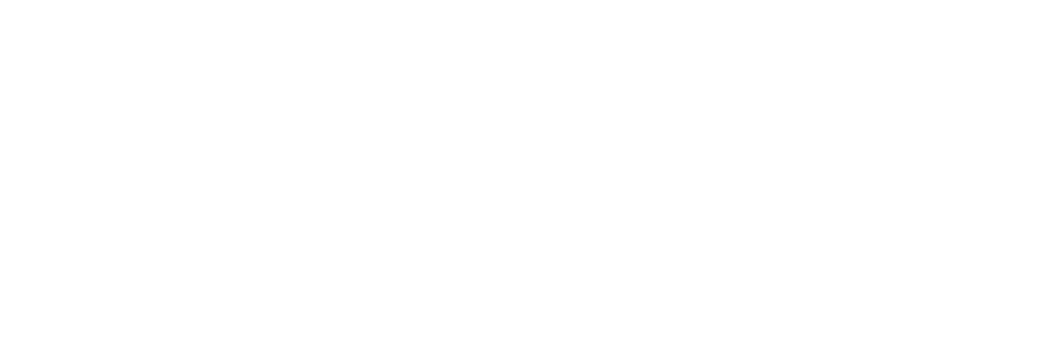
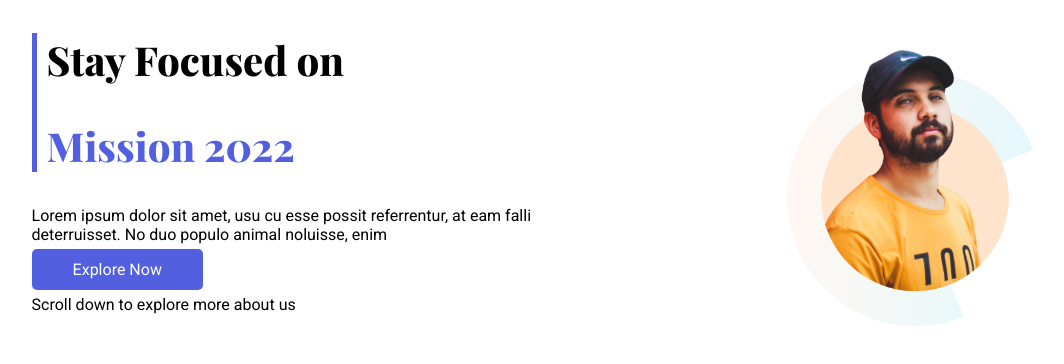
Before and after one commit to Samiur2022/First-Assignment, a plain HTML site: page index.html in a window 1280 px wide. Shown: the whole page, without its empty margins (58-1122 px from the left). Drawn offline with nearby package versions, Linux system fonts and the light colour scheme; a web font is replaced by a local one.

Commit message:
1st section

```diff
--- a/index.html
+++ b/index.html
@@ -5,8 +5,33 @@
     <meta http-equiv="X-UA-Compatible" content="IE=edge">
     <meta name="viewport" content="width=device-width, initial-scale=1.0">
     <title>My first Assignment</title>
+    <link rel="shortcut icon" href="image/my-bg.png" type="image/x-icon">
+    <link rel="preconnect" href="https://fonts.googleapis.com">
+    <link rel="preconnect" href="https://fonts.gstatic.com" crossorigin>
+    <link href="https://fonts.googleapis.com/css2?family=Playfair+Display:ital,wght@0,400;0,800;1,400&family=Roboto:wght@400;500;700;900&display=swap" rel="stylesheet">
+    <link rel="stylesheet" href="style.css">
 </head>
 <body>
-
+    <section class="mission">
+        <div class="half_width">
+            <div class="left_head">
+                <h1>Stay Focused on</h1>
+                <h1><span class="color_heading">Mission 2022</span></h1>
+            </div>
+            <p>Lorem ipsum dolor sit amet, usu cu esse possit
+                referrentur, at eam falli deterruisset. No duo populo
+                animal noluisse, enim
+            </p>
+            <a target="blank" href="">explore now</a>
+            <p>Scroll down to explore more about us</p>
+        </div>
+        <div class="half_width">
+            <img src="image/person/person-0.png" alt="">
+        </div>
+    </section>
+    <section class=""></section>
+    <section class=""></section>
+    <section class=""></section>
+    <section class=""></section>
 </body>
 </html>
--- a/style.css
+++ b/style.css
@@ -0,0 +1,38 @@
+body{
+    font-family: 'Roboto', sans-serif;
+    margin: 0;
+    padding: 0;
+}
+.mission{
+    display: flex;
+}
+.half_width{
+    width: 40%;
+    margin-left: 5%;
+    padding-left: 2%;
+}
+.half_width h1{
+    font-family: 'Playfair Display', serif;
+    font-size: 40px;
+    font-weight: 800;
+}
+.half_width .left_head{
+    border-left: 5px solid #5260df;
+    padding-left: 10px;
+}
+.half_width .color_heading{
+    color: #5260df;
+}
+.half_width img{
+    width: 50%;
+    margin-left: 30%;
+}
+.half_width a{
+    text-decoration: none;
+    padding: 10px 40px;
+    border-radius: 5px;
+    border: 1px solid transparent;
+    background-color: #5260df;
+    color: #fff;
+    text-transform: capitalize;
+}
```
Also changed, not shown: image/my-bg.png (added).
